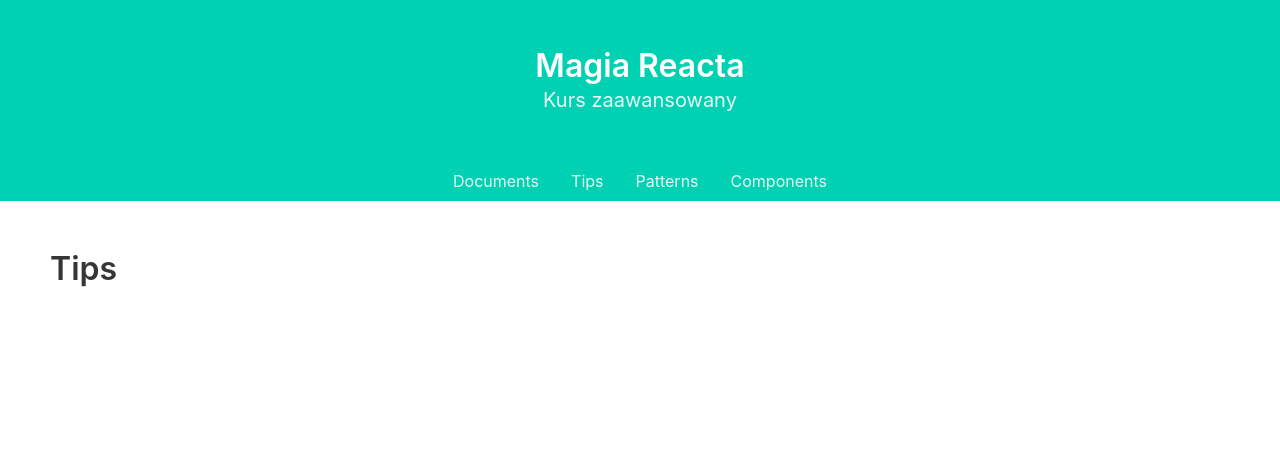
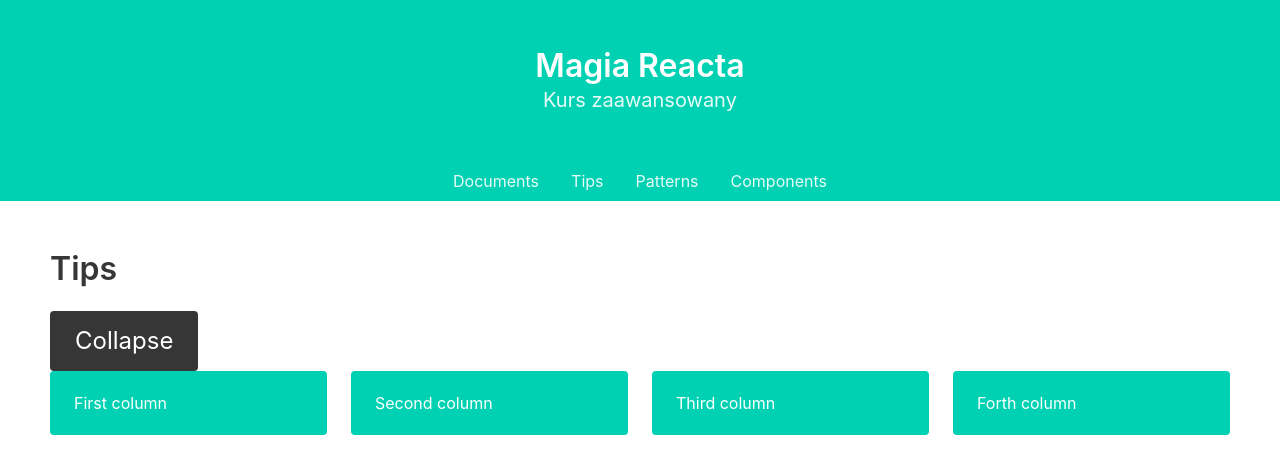
Before and after one commit to TZ-fn/kurs-magia-reacta-hr, a React (Create React App) app: page /tips in a window 1280 px wide. Shown: the top 474 px of the page. Built offline with nearby package versions, Linux system fonts and the light colour scheme.

Commit message:
Add a Columns component

```diff
--- /dev/null
+++ b/src/components/Columns/Columns.jsx
@@ -0,0 +1,47 @@
+import React, { Component } from 'react';
+import cx from 'classnames';
+import styles from './Columns.module.scss';
+
+class Columns extends Component {
+  state = {
+    isCollapsed: false,
+  };
+
+  toggle = () => {
+    this.setState((prevState) => ({
+      isCollapsed: !prevState.isCollapsed,
+    }));
+  };
+
+  render() {
+    const { isCollapsed } = this.state;
+
+    const columnsClass = cx('columns', {
+      [styles.isCollapsed]: isCollapsed,
+    });
+
+    return (
+      <>
+        <button type='button' className='button is-dark is-large' onClick={this.toggle}>
+          Collapse
+        </button>
+        <div className={columnsClass}>
+          <div className='column'>
+            <div className='notification is-primary'>First column</div>
+          </div>
+          <div className='column'>
+            <div className='notification is-primary'>Second column</div>
+          </div>
+          <div className='column'>
+            <div className='notification is-primary'>Third column</div>
+          </div>
+          <div className='column'>
+            <div className='notification is-primary'>Forth column</div>
+          </div>
+        </div>
+      </>
+    );
+  }
+}
+
+export default Columns;
--- /dev/null
+++ b/src/components/Columns/Columns.module.scss
@@ -0,0 +1,3 @@
+.isCollapsed {
+  visibility: hidden;
+}
--- a/src/views/Tips.jsx
+++ b/src/views/Tips.jsx
@@ -1,8 +1,10 @@
 import React from 'react';
+import Columns from 'components/Columns/Columns';
 
 const Tips = () => (
   <div>
     <h2 className='title is-3'>Tips</h2>
+    <Columns />
   </div>
 );
 
```
